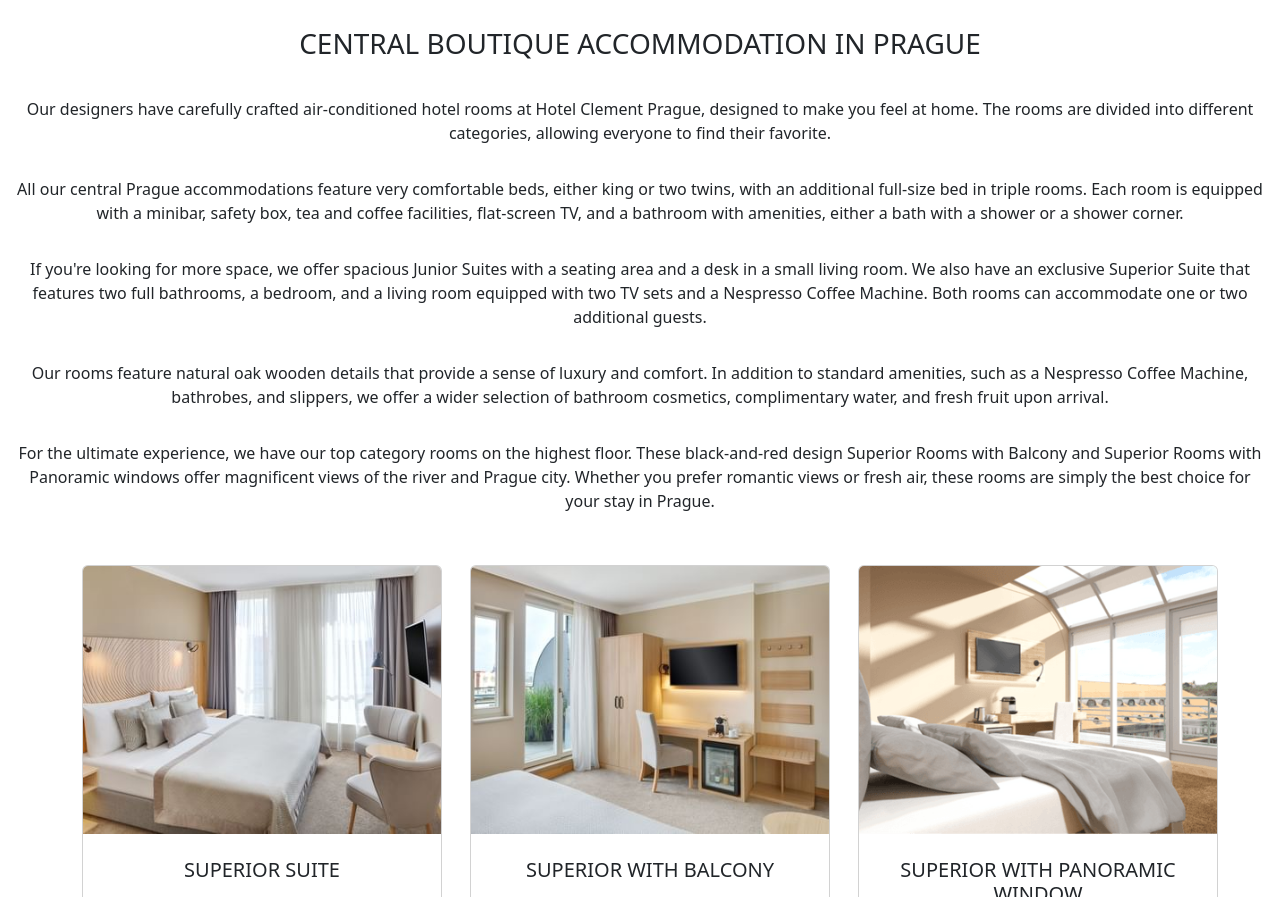
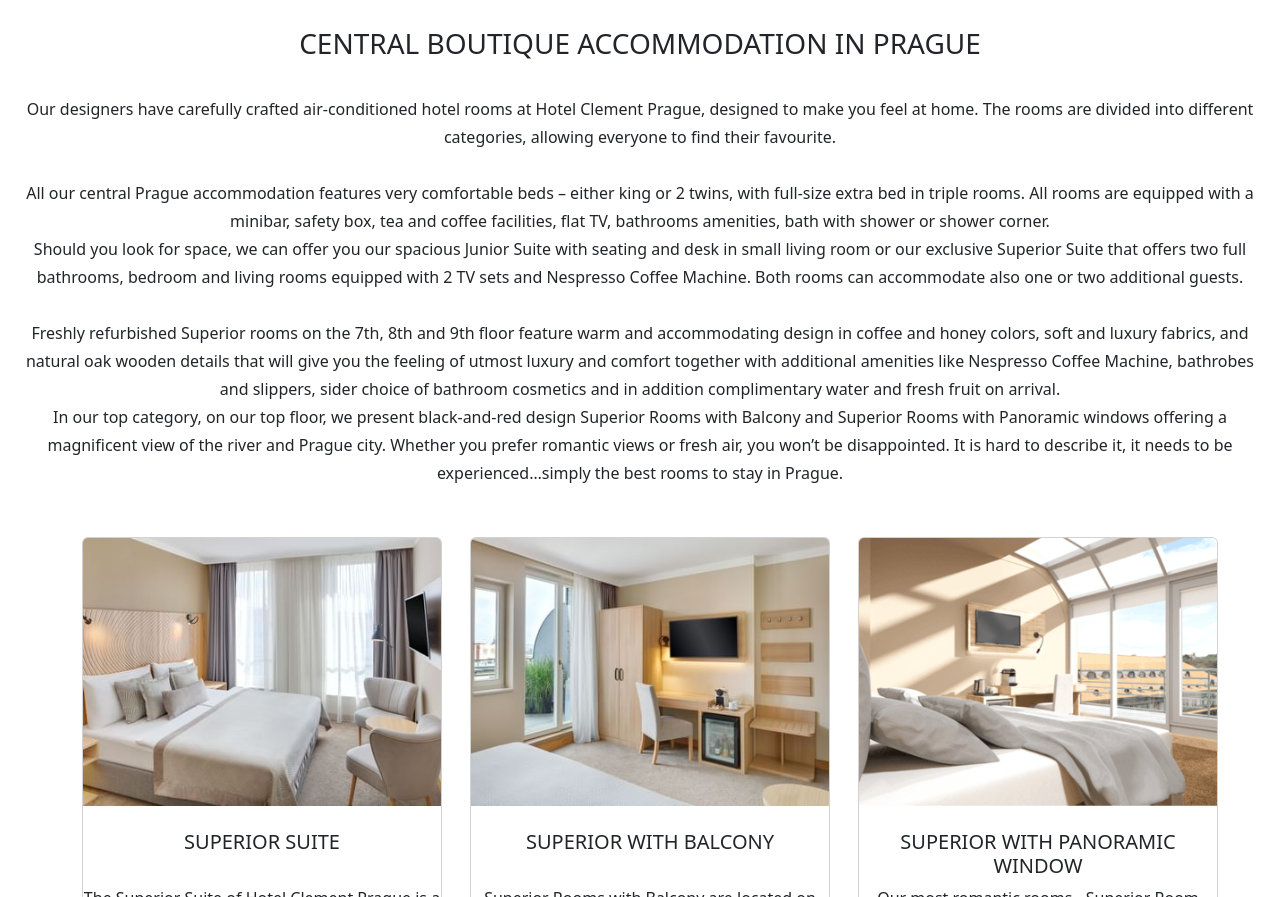
Before and after one commit to RinaniRita/HotelClement_html, a plain HTML site: page templates/Online_booking.html in a window 1280 px wide. Shown: the part 863-1760 px from the top of the page. Drawn offline with nearby package versions, Linux system fonts and the light colour scheme.

Commit message:
new update

```diff
--- a/templates/Online_booking.html
+++ b/templates/Online_booking.html
@@ -92,15 +92,20 @@
                 <br>
                 <h3>CENTRAL BOUTIQUE ACCOMMODATION IN PRAGUE</h3>
                 <br>
-                <p class="my-1">Our designers have carefully crafted air-conditioned hotel rooms at Hotel Clement Prague, designed to make you feel at home. The rooms are divided into different categories, allowing everyone to find their favorite.</p>
+                <p class="my-1">Our designers have carefully crafted air-conditioned hotel rooms at Hotel Clement Prague, designed to make you feel at home. The rooms are divided into different</p>
+                <p class="my-1">categories, allowing everyone to find their favourite.</p>
                 <br>
-                <p class="my-1">All our central Prague accommodations feature very comfortable beds, either king or two twins, with an additional full-size bed in triple rooms. Each room is equipped with a minibar, safety box, tea and coffee facilities, flat-screen TV, and a bathroom with amenities, either a bath with a shower or a shower corner.</p>
+                <p class="my-1">All our central Prague accommodation features very comfortable beds – either king or 2 twins, with full-size extra bed in triple rooms. All rooms are equipped with a</p>
+                <p class="my-1">minibar, safety box, tea and coffee facilities, flat TV, bathrooms amenities, bath with shower or shower corner.</p>
+                <p class="my-1">Should you look for space, we can offer you our spacious Junior Suite with seating and desk in small living room or our exclusive Superior Suite that offers two full</p>
+                <p class="my-1">bathrooms, bedroom and living rooms equipped with 2 TV sets and Nespresso Coffee Machine. Both rooms can accommodate also one or two additional guests.</p>
                 <br>
-                <p class="my-1">If you're looking for more space, we offer spacious Junior Suites with a seating area and a desk in a small living room. We also have an exclusive Superior Suite that features two full bathrooms, a bedroom, and a living room equipped with two TV sets and a Nespresso Coffee Machine. Both rooms can accommodate one or two additional guests.</p>
-                <br>
-                <p class="my-1">Our rooms feature natural oak wooden details that provide a sense of luxury and comfort. In addition to standard amenities, such as a Nespresso Coffee Machine, bathrobes, and slippers, we offer a wider selection of bathroom cosmetics, complimentary water, and fresh fruit upon arrival.</p>
-                <br>
-                <p class="my-1">For the ultimate experience, we have our top category rooms on the highest floor. These black-and-red design Superior Rooms with Balcony and Superior Rooms with Panoramic windows offer magnificent views of the river and Prague city. Whether you prefer romantic views or fresh air, these rooms are simply the best choice for your stay in Prague.</p>
+                <p class="my-1">Freshly refurbished Superior rooms on the 7th,  8th and 9th floor feature warm and accommodating design in coffee and honey colors, soft and luxury fabrics, and</p>
+                <p class="my-1">natural oak wooden details that will give you the feeling of utmost luxury and comfort together with additional amenities like Nespresso Coffee Machine, bathrobes</p>
+                <p class="my-1">and slippers, sider choice of bathroom cosmetics and in addition complimentary water and fresh fruit on arrival.</p>
+                <p class="my-1">In our top category, on our top floor, we present black-and-red design Superior Rooms with Balcony and Superior Rooms with Panoramic windows offering a</p>
+                <p class="my-1">magnificent view of the river and Prague city. Whether you prefer romantic views or fresh air, you won’t be disappointed. It is hard to describe it, it needs to be</p>
+                <p class="my-1">experienced…simply the best rooms to stay in Prague.</p>
                 <br>
                 <br>
             </div>
```
Also changed, not shown: templates/Gallery.html (+2 -1 lines), templates/contact_us.html (+3 -1 lines).
